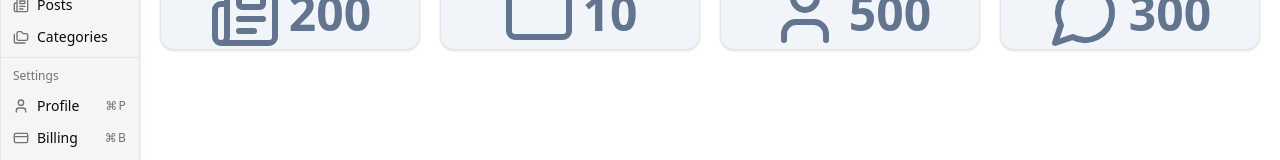
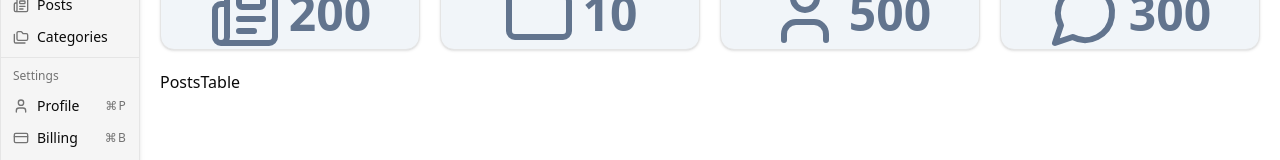
Before and after one commit to HumbleBoyy/Admin-Dashboard-NextJs, a Next.js app: page / in a window 1280 px wide. Shown: the part 178-338 px from the top of the page. Built offline with nearby package versions, Linux system fonts and the light colour scheme.

Commit message:
New Commit

```diff
--- a/app/page.tsx
+++ b/app/page.tsx
@@ -1,4 +1,5 @@
 import DashBoardCard from "@/components/dashboard/DashBoardCard"
+import PostsTable from "@/components/posts/PostsTable"
 import { Folder, MessageCircle, Newspaper, User } from "lucide-react"
 
 
@@ -11,6 +12,7 @@ const MainPage = () => {
          <DashBoardCard title="Users" icon={<User className="text-slate-500" size={72}/>} count={500}/>
          <DashBoardCard title="Comments" icon={<MessageCircle className="text-slate-500" size={72}/>} count={300}/>
        </div>
+       <PostsTable/>
     </>
   )
 }
```
